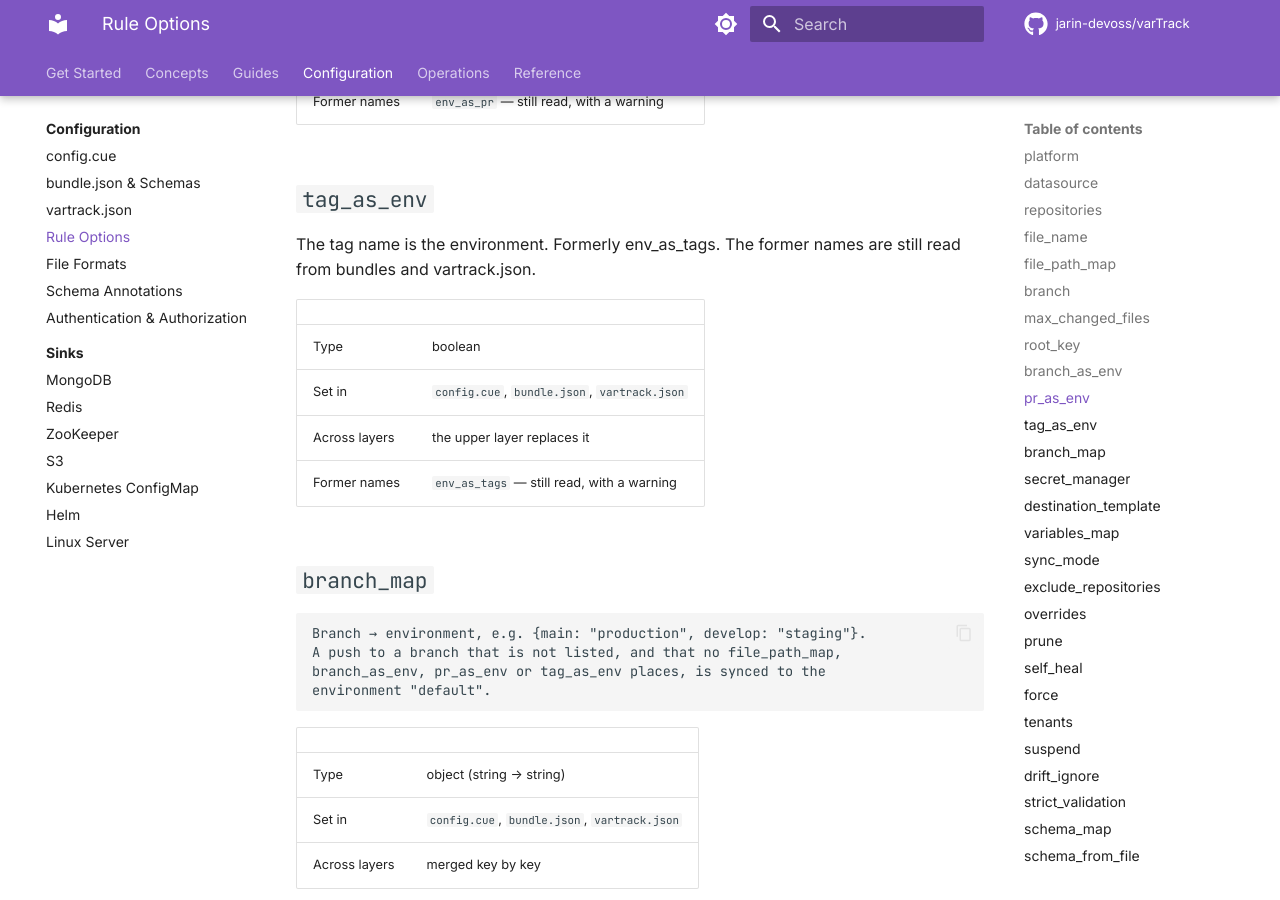
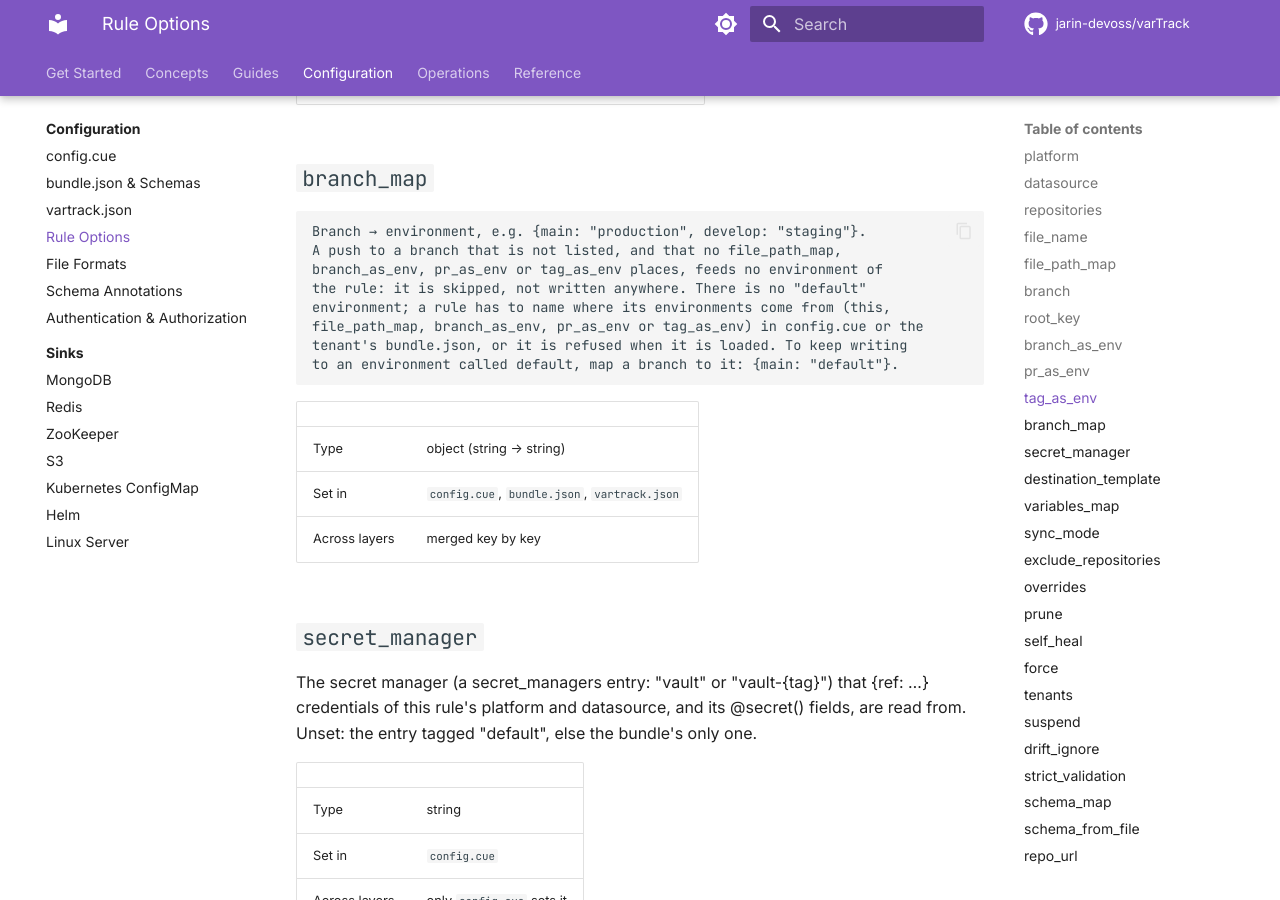
Before and after one commit to jarin-devoss/varTrack, an MkDocs documentation site: the page built from docs/configuration/rule-options.md, in a window 1280 px wide and 900 px high, scrolled down 7010 px. Built offline with MkDocs 1.6.1 and Material for MkDocs 9.7.7, drawn with Linux system fonts in a browser that asks for light colours; comment, search, counter and statistics services are not loaded; some of the changed text lies outside the part shown.

Commit message:
docs: regenerate the rule options reference
max_changed_files is gone from the options.

Co-Authored-By: Claude Sonnet 5.5 <noreply@anthropic.com>

````diff
--- a/docs/configuration/rule-options.md
+++ b/docs/configuration/rule-options.md
@@ -19,7 +19,6 @@ Every option a rule can have, and where it may be set. A rule is built from up t
 | [`file_name`](#file_name) | string | yes | yes | yes | the upper layer replaces it |
 | [`file_path_map`](#file_path_map) | object (string → string) | yes | yes | yes | merged key by key |
 | [`branch`](#branch) | string | yes | yes | — | the upper layer replaces it |
-| [`max_changed_files`](#max_changed_files) | number | yes | yes | — | the upper layer replaces it |
 | [`root_key`](#root_key) | string | yes | yes | yes | the upper layer replaces it |
 | [`branch_as_env`](#branch_as_env) | boolean | yes | yes | yes | the upper layer replaces it |
 | [`pr_as_env`](#pr_as_env) | boolean | yes | yes | yes | the upper layer replaces it |
@@ -111,16 +110,6 @@ The branch the periodic self-heal compares when the rule has no branch_map; with
 | Set in | `config.cue`, `bundle.json` |
 | Across layers | the upper layer replaces it |
 
-## `max_changed_files`
-
-The most files one push syncs; a push that changed more is cut to the first of them, with a warning. 500 when unset.
-
-| | |
-|---|---|
-| Type | number |
-| Set in | `config.cue`, `bundle.json` |
-| Across layers | the upper layer replaces it |
-
 ## `root_key`
 
 Top-level key to extract from the parsed file BEFORE flattening. Only that subtree is written to the sink.
@@ -187,8 +176,12 @@ The tag name is the environment. Formerly env_as_tags. The former names are stil
 ```text
 Branch → environment, e.g. {main: "production", develop: "staging"}.
 A push to a branch that is not listed, and that no file_path_map,
-branch_as_env, pr_as_env or tag_as_env places, is synced to the
-environment "default".
+branch_as_env, pr_as_env or tag_as_env places, feeds no environment of
+the rule: it is skipped, not written anywhere. There is no "default"
+environment; a rule has to name where its environments come from (this,
+file_path_map, branch_as_env, pr_as_env or tag_as_env) in config.cue or the
+tenant's bundle.json, or it is refused when it is loaded. To keep writing
+to an environment called default, map a branch to it: {main: "default"}.
 ```
 
 | | |
````
